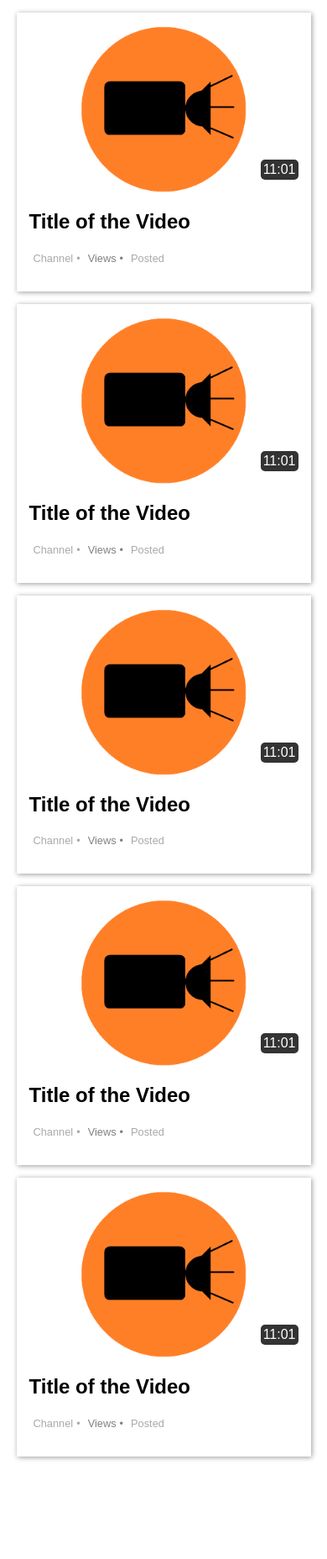
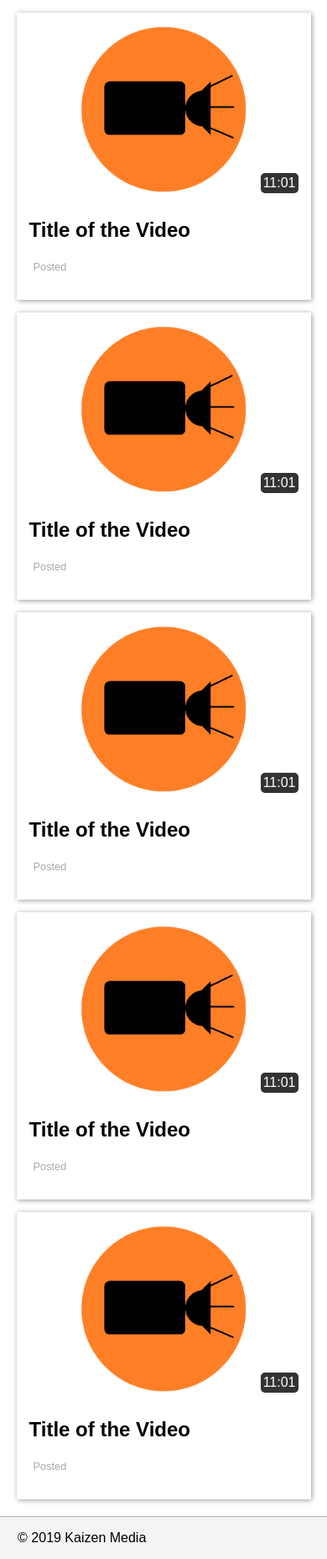
Before and after one commit to Eckhardt-D/vanilla-video-app, a plain HTML site: page index.html in a window 390 px wide. Shown: the part 58-1914 px from the top of the page at 84% size. Before the commit the page ends 1812 px from the top, so only its background shows below. Drawn offline with Linux system fonts and the light colour scheme.

Commit message:
Add footer, fix mobile search bar

```diff
--- a/index.html
+++ b/index.html
@@ -26,60 +26,66 @@
 
     <div class="slideout-menu closed">
       <ul>
-        <li><i class="fas fa-video"></i>My Videos</li>
-        <li><i class="fas fa-user"></i>My Account</li>
-        <li><i class="fas fa-address-card"></i>Subscriptions</li>
-        <li><i class="fas fa-fire"></i>What's Hot</li>
+        <li><i class="fas fa-home"></i>Home</li>
+        <li><i class="fas fa-user"></i>Contact</li>
+        <li><i class="fas fa-address-card"></i>Info</li>
+        <!-- <li><i class="fas fa-fire"></i>What's Hot</li> -->
       </ul>
     </div>
 
     <section class="video-list">
       <div class="video-card">
         <div class="video-cover">
+        <div class="video-cover-overlay"></div>
           <p class="timestamp">11:01</p>
         </div>
         <div class="video-details">
           <h1>Title of the Video</h1>
-          <p><span class="channel-name">Channel</span><span class="video-views">Views</span><span class="time-posted">Posted</span></p>
+          <p><span class="time-posted">Posted</span></p>
         </div>
       </div>
       <div class="video-card">
         <div class="video-cover">
+        <div class="video-cover-overlay"></div>
           <p class="timestamp">11:01</p>
         </div>
         <div class="video-details">
           <h1>Title of the Video</h1>
-          <p><span class="channel-name">Channel</span><span class="video-views">Views</span><span class="time-posted">Posted</span></p>
+          <p><span class="time-posted">Posted</span></p>
         </div>
       </div>
       <div class="video-card">
         <div class="video-cover">
+        <div class="video-cover-overlay"></div>
           <p class="timestamp">11:01</p>
         </div>
         <div class="video-details">
           <h1>Title of the Video</h1>
-          <p><span class="channel-name">Channel</span><span class="video-views">Views</span><span class="time-posted">Posted</span></p>
+          <p><span class="time-posted">Posted</span></p>
         </div>
       </div>
       <div class="video-card">
         <div class="video-cover">
+        <div class="video-cover-overlay"></div>
           <p class="timestamp">11:01</p>
         </div>
         <div class="video-details">
           <h1>Title of the Video</h1>
-          <p><span class="channel-name">Channel</span><span class="video-views">Views</span><span class="time-posted">Posted</span></p>
+          <p><span class="time-posted">Posted</span></p>
         </div>
       </div>
       <div class="video-card">
         <div class="video-cover">
+        <div class="video-cover-overlay"></div>
           <p class="timestamp">11:01</p>
         </div>
         <div class="video-details">
           <h1>Title of the Video</h1>
-          <p><span class="channel-name">Channel</span><span class="video-views">Views</span><span class="time-posted">Posted</span></p>
+          <p><span class="time-posted">Posted</span></p>
         </div>
       </div>
     </section>
+    <footer><p>&copy; 2019 Kaizen Media</p></footer>
     <script src="main.js"></script>
   </body>
 </html>
--- a/main.css
+++ b/main.css
@@ -101,6 +101,7 @@ nav .searchbox:focus {
 .video-list {
   width: 80%;
   margin: 20px auto;
+  min-height: calc(100vh - 144px);
   display: grid;
   grid-template-columns: 1fr 1fr 1fr 1fr;
   grid-gap: 15px;
@@ -123,15 +124,32 @@ nav .searchbox:focus {
   position: relative;
 }
 
+.video-cover-overlay {
+  position: absolute;
+  top: -15px;
+  left: -15px;
+  right: -15px;
+  bottom: -15px;
+}
+
+.video-cover-overlay:hover {
+  background: rgba(0, 0, 0, 0.2);
+}
+
 .video-cover p {
   background: #333;
   display: inline-block;
   color: white;
   padding: 3px;
+  margin-bottom: 0;
   border-radius: 5px;
   position: absolute;
   bottom: 0px;
   right: 0;
+}
+
+.video-details h1 {
+  margin-top: 30px;
 }
 
 .video-details p span {
@@ -152,6 +170,19 @@ nav .searchbox:focus {
 
 .video-details .video-views {
   color: grey;
+}
+
+footer {
+  height: 30px;
+  border-top: 1px solid rgba(0,0,0,0.3);
+  padding: 10px;
+  background: #f4f4f4;
+  display: flex;
+  align-items: center;
+}
+
+footer p {
+  margin-left: 3%;
 }
 
 @media screen and (max-width: 980px) {
@@ -190,4 +221,9 @@ nav .searchbox:focus {
     border-left: none;
     width: 100%;
   }
+
+  nav .searchbox {
+    width: 50%;
+    margin-left: 10%;
+  }
 }
```
